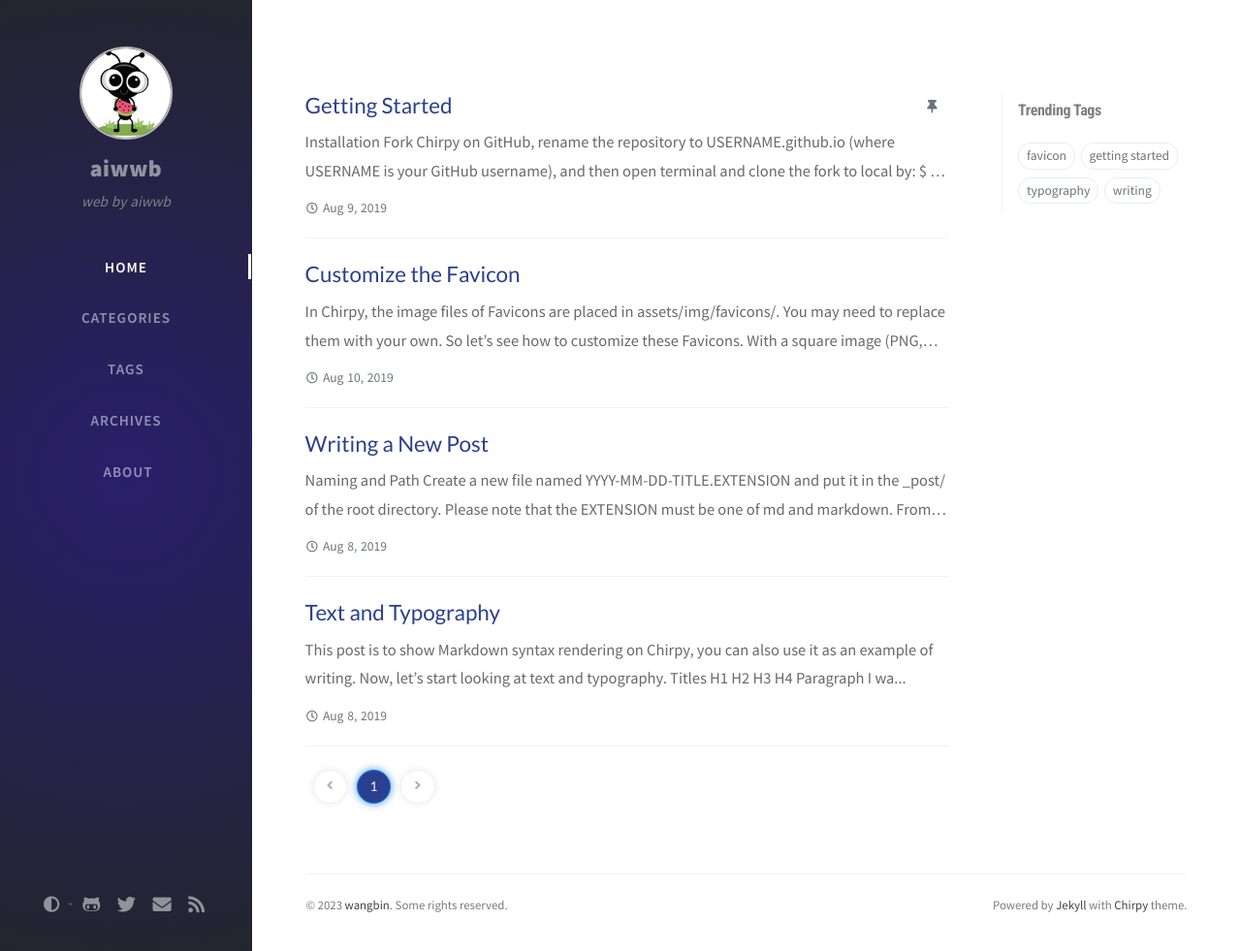
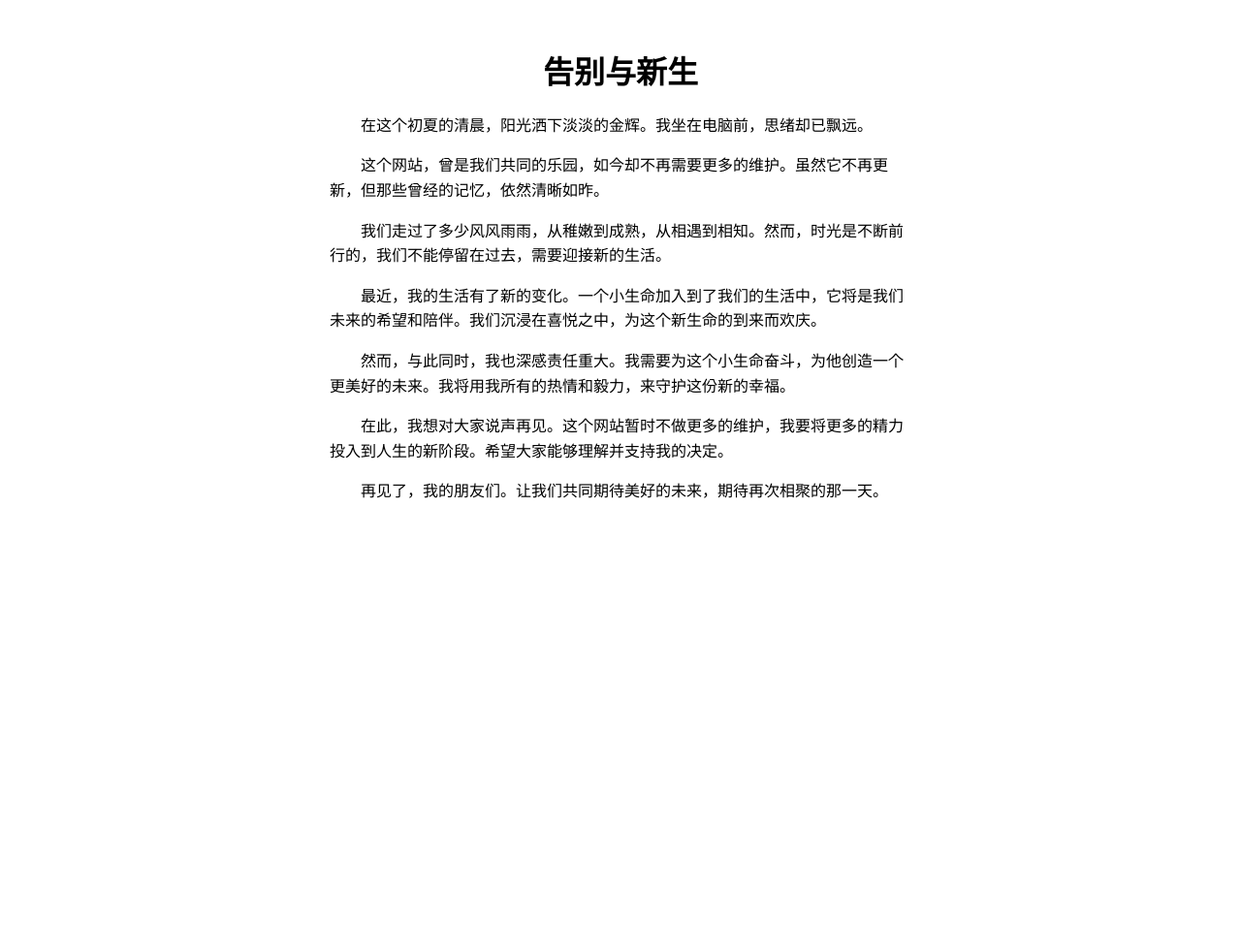
Before and after one commit to wb94/aiwwb.github.io, a Jekyll site: the page index.html, which Jekyll copies as it is, in a window 1280 px wide and 981 px high. Shown: the whole window at 97% size. Built offline with Jekyll 4.4.1, drawn with Linux system fonts in a browser that asks for light colours; nearby versions of some CDN libraries; the list of posts is cut into pages by our own code; comment, search, counter and statistics services are not loaded.

Commit message:
Update index.html

```diff
--- a/index.html
+++ b/index.html
@@ -1,9 +1 @@
----
-layout: home
-
-# Index page
-# v2.0
-# https://github.com/cotes2020/jekyll-theme-chirpy
-# © 2017-2019 Cotes Chung
-# MIT License
----
+<!DOCTYPE html> <html> <head> <title>告别与新生</title> <style> body { font-family: Arial, sans-serif; } .container { max-width: 600px; margin: 0 auto; padding: 20px; } h1 { text-align: center; } p { text-indent: 2em; line-height: 1.6; } </style> </head> <body> <div class="container"> <h1>告别与新生</h1> <p>在这个初夏的清晨，阳光洒下淡淡的金辉。我坐在电脑前，思绪却已飘远。</p> <p>这个网站，曾是我们共同的乐园，如今却不再需要更多的维护。虽然它不再更新，但那些曾经的记忆，依然清晰如昨。</p> <p>我们走过了多少风风雨雨，从稚嫩到成熟，从相遇到相知。然而，时光是不断前行的，我们不能停留在过去，需要迎接新的生活。</p> <p>最近，我的生活有了新的变化。一个小生命加入到了我们的生活中，它将是我们未来的希望和陪伴。我们沉浸在喜悦之中，为这个新生命的到来而欢庆。</p> <p>然而，与此同时，我也深感责任重大。我需要为这个小生命奋斗，为他创造一个更美好的未来。我将用我所有的热情和毅力，来守护这份新的幸福。</p> <p>在此，我想对大家说声再见。这个网站暂时不做更多的维护，我要将更多的精力投入到人生的新阶段。希望大家能够理解并支持我的决定。</p> <p>再见了，我的朋友们。让我们共同期待美好的未来，期待再次相聚的那一天。</p> </div> </body> </html>
```
